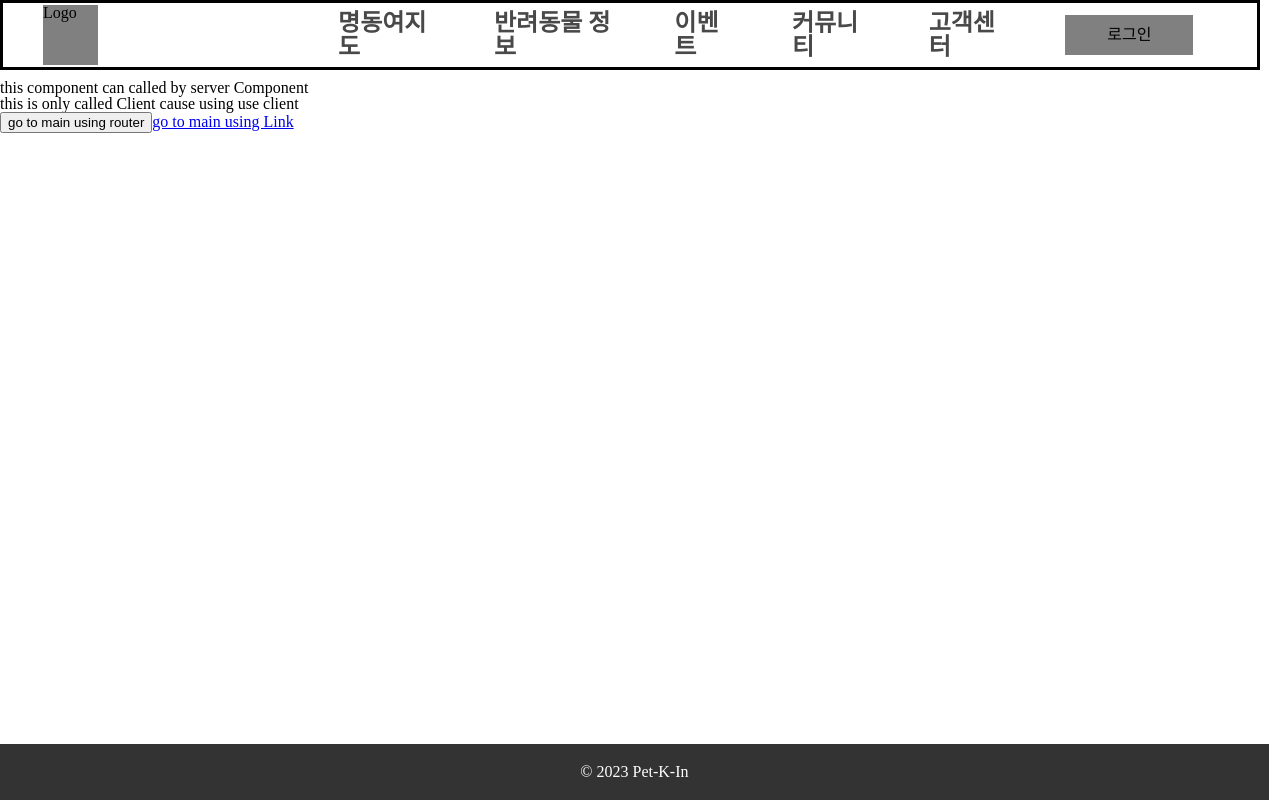
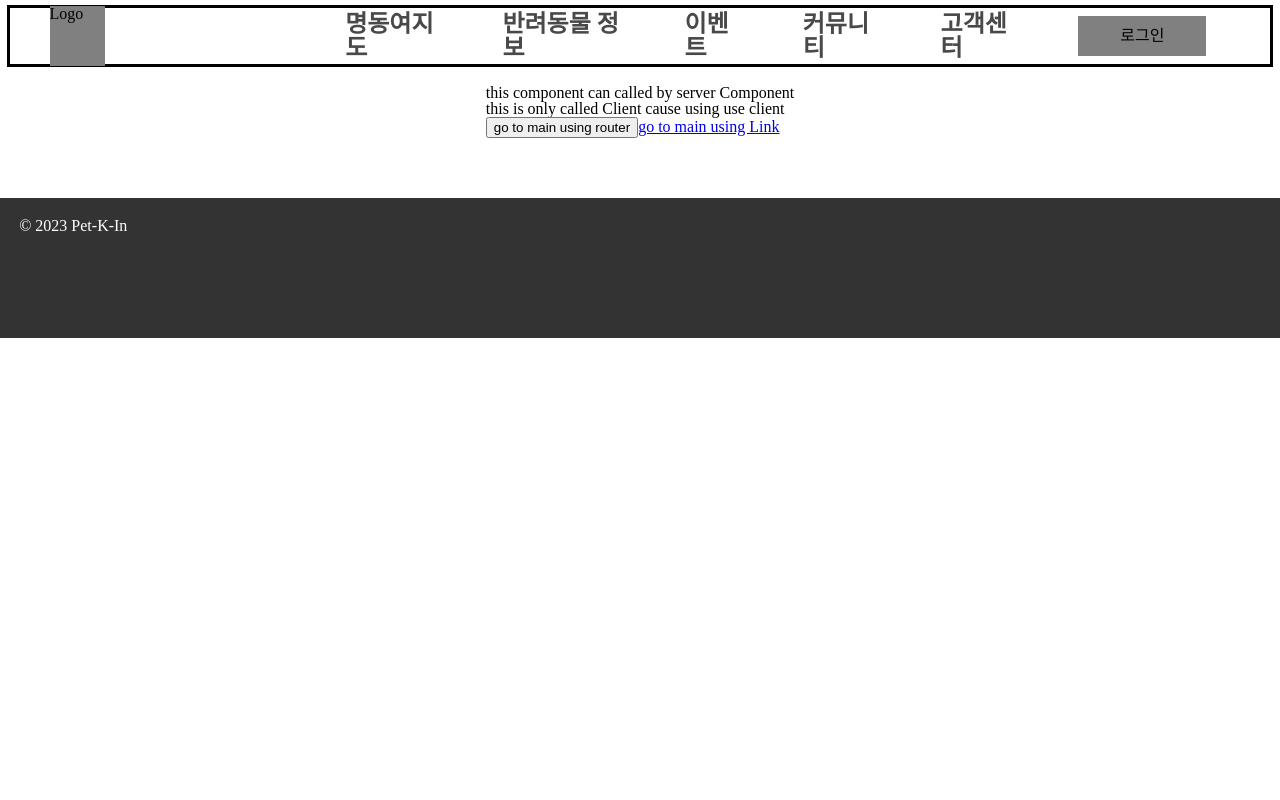
Before and after one commit to pet-platform/pet-platform-front, a Next.js app: page /child1 in a window 1280 px wide. Built offline with nearby package versions, Linux system fonts and the light colour scheme.

Commit message:
레이아웃 CSS 변경 헤더, 푸터 위치 조정

```diff
--- a/app/layout.module.css
+++ b/app/layout.module.css
@@ -2,7 +2,9 @@
 .container {
   display: flex;
   flex-direction: column;
-  min-height: 100%; /* 화면 높이보다 적어도 컨테이너의 높이가 커야합니다. */
+  align-items: center;
+  height: 100%; /* 화면 높이보다 적어도 컨테이너의 높이가 커야합니다. */
+  margin: 5px;
 }
 
 /** 헤더 */
@@ -12,8 +14,8 @@
   border: 3px black solid;
   position: fixed;
   align-items: center;
-  width: 98vw;
-  height: 8vh;
+  width: 98.5vw;
+  height: 7vh;
 }
 
 .nav {
@@ -58,18 +60,17 @@
 
 /** 푸터 */
 .footer {
+  height: 100px;
+  position: relative;
+  padding: 20px;
+  margin-top: 60px;
+  width: 97vw;
   background-color: #333;
   color: #fff;
-  text-align: center;
-  padding: 20px;
-  position: absolute;
-  bottom: 0;
-  width: 96vw;
 }
 
 /** 메인 컨텐츠 */
 .main {
   flex-grow: 1; /* 페이지 컨텐츠 영역이 화면 높이에 맞춰 조절합니다. */
   margin-top: 10vh; /* navbar의 높이 따라 조정이 필요합니다. */
-  height: calc(100vh - 80px - 100px); /* 헤더와 푸터의 높이만큼 제외합니다. */
 }
```
